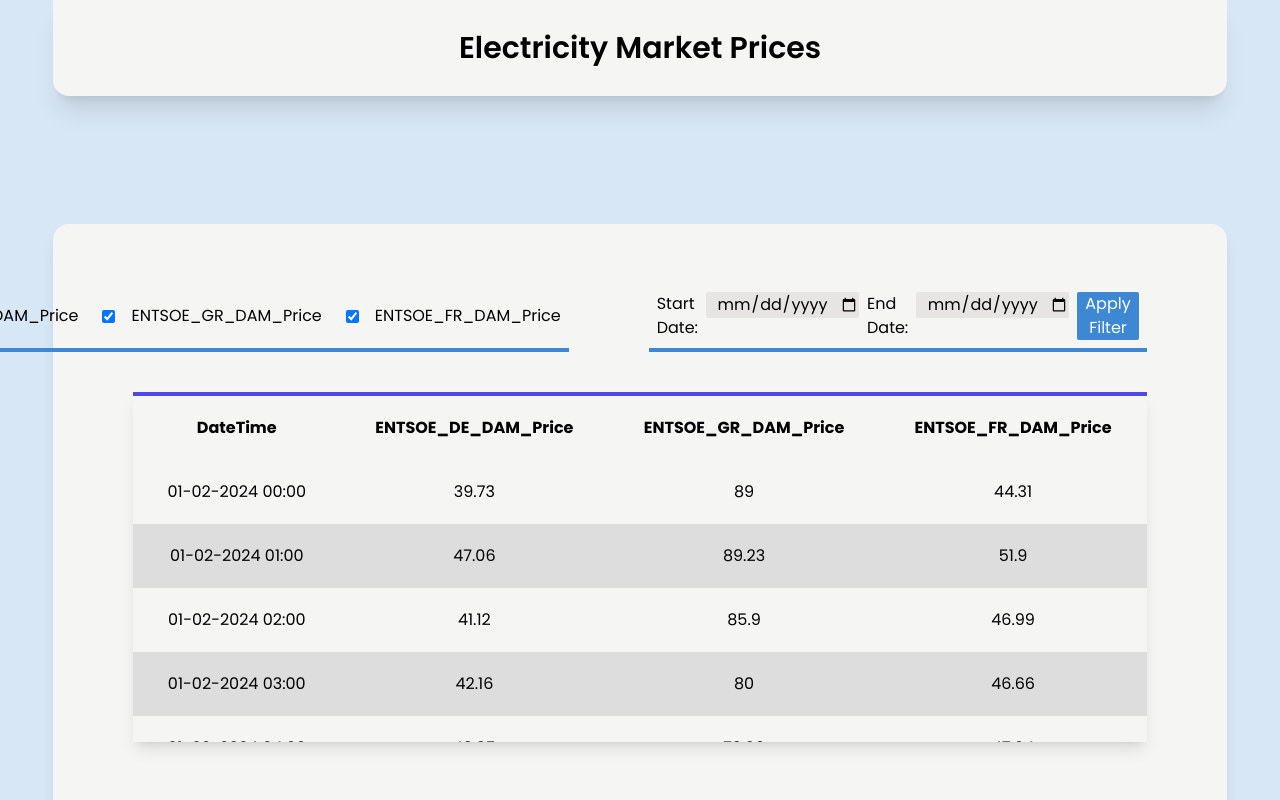
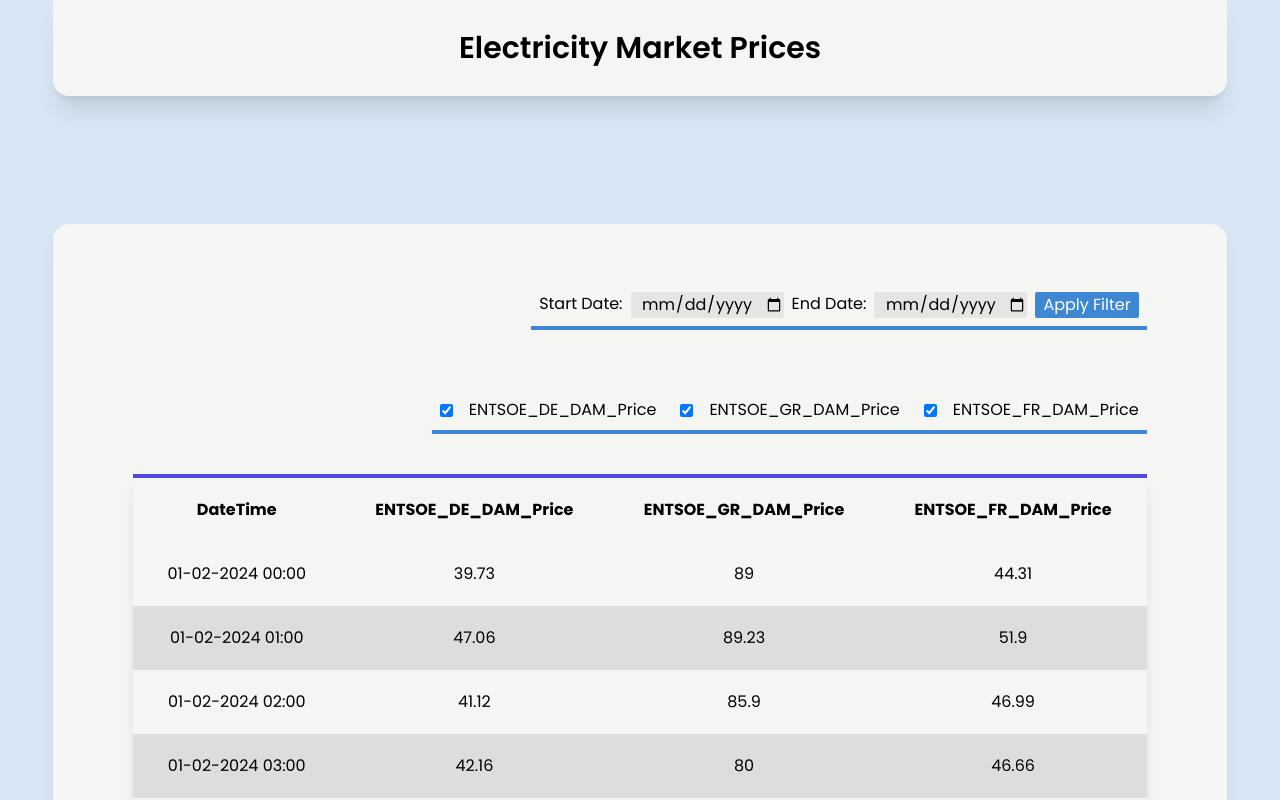
Before and after one commit to dimitrisAvgoustopoulos/vue-timeseriesdata-visualization, a Vue app: page / in a window 1280 px wide. Shown: the top 800 px of the page. Built offline with nearby package versions, Linux system fonts and the light colour scheme.

Commit message:
Update Filters.vue

```diff
--- a/src/components/filters/Filters.vue
+++ b/src/components/filters/Filters.vue
@@ -18,8 +18,8 @@ provide('onHandleCheck', props.onHandleCheck);
 </script>
 
 <template>
-    <div class="flex flex-col lg:flex-row md:justify-end">
-        <ToggleTimeseries class="order-2 lg:order-1"/>
-        <DateFilter class="order-1 lg:order-2"/>
+    <div class="flex flex-col 2xl:flex-row 2xl:justify-end">
+        <ToggleTimeseries class="order-2 2xl:order-1"/>
+        <DateFilter class="order-1 2xl:order-2"/>
     </div>
 </template>
```
